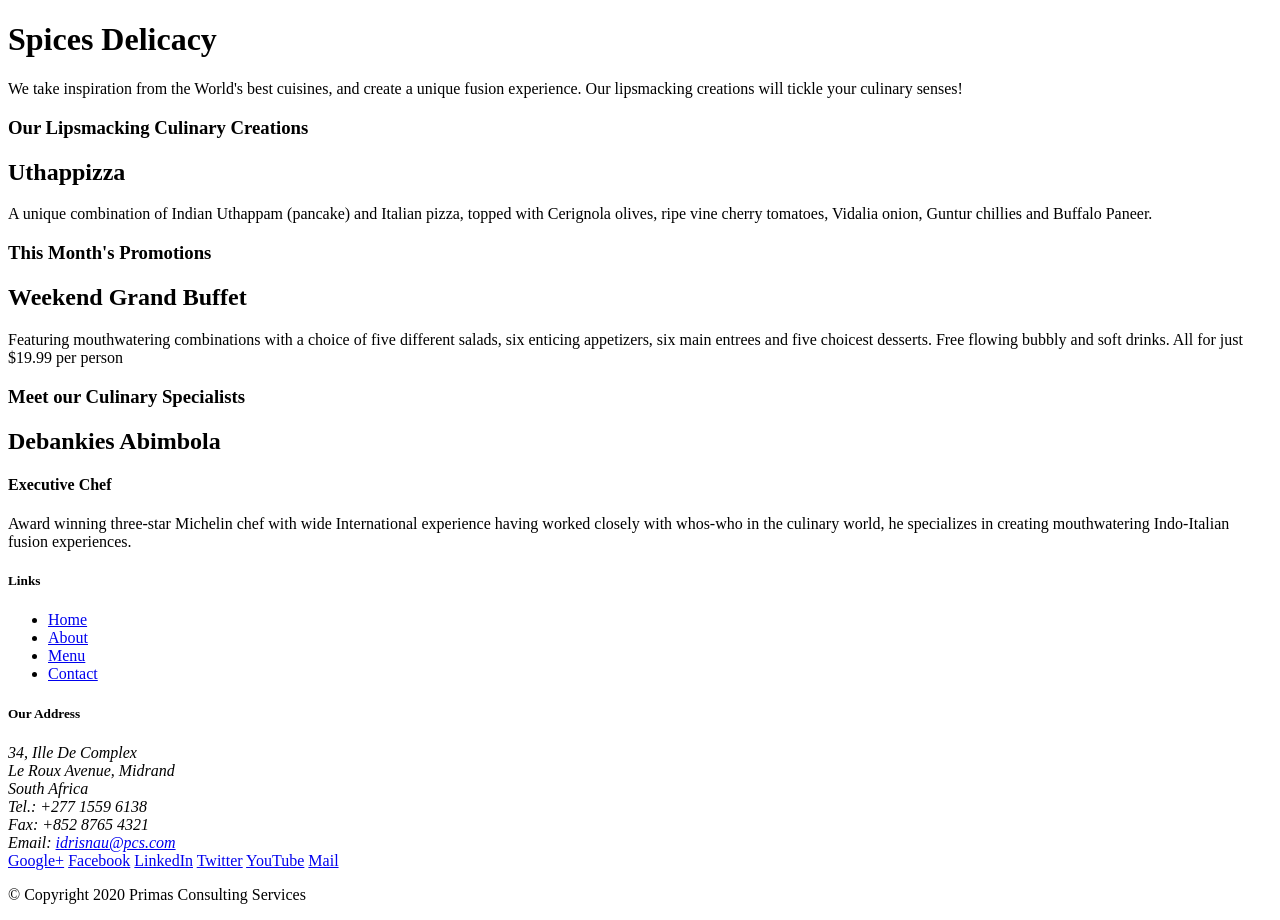
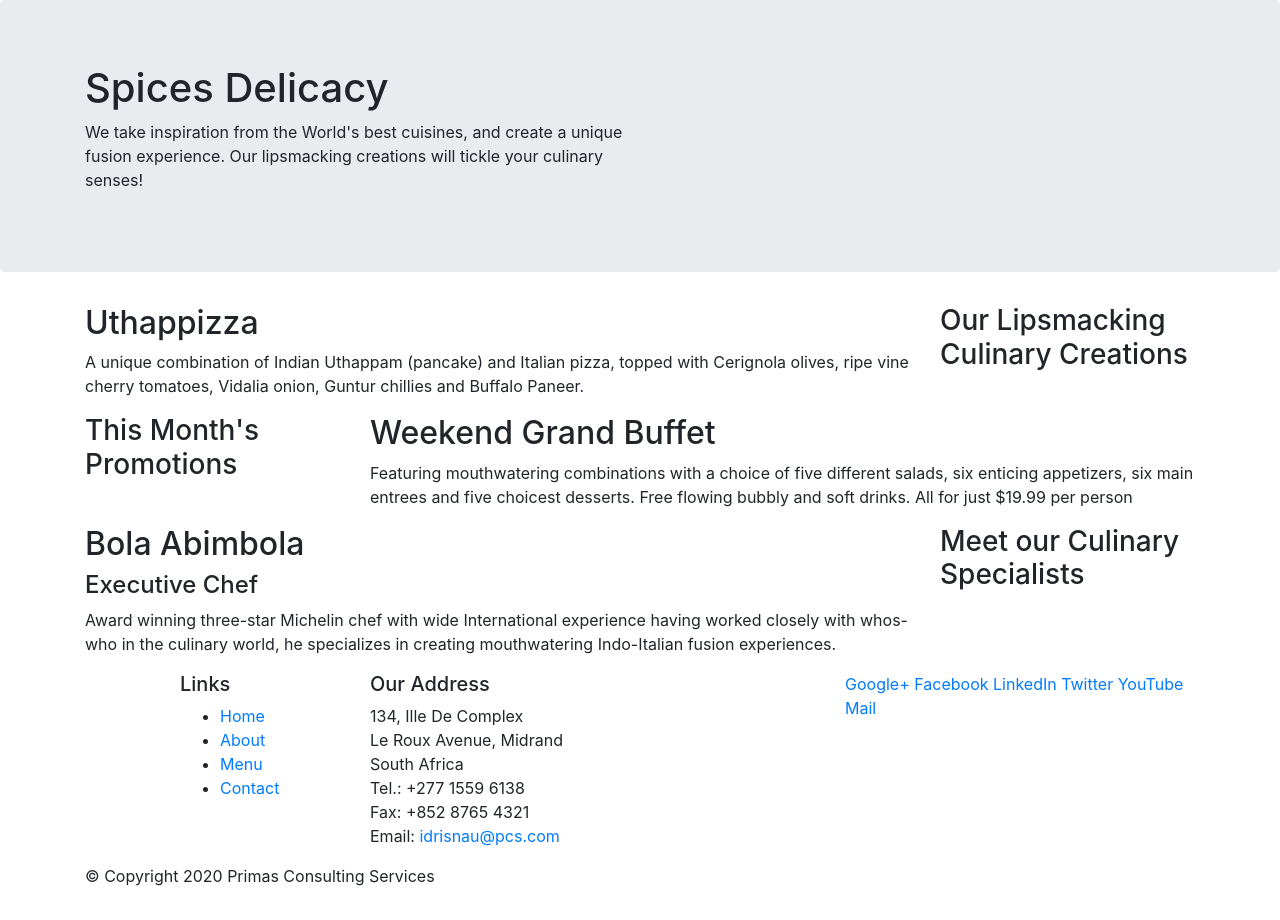
Before and after one commit to iamblessed/spicy_delicacy, a website: page index.html in a window 1280 px wide. Drawn offline with nearby package versions, Linux system fonts and the light colour scheme.

Commit message:
Bootstrap grid layout done

```diff
--- a/index.html
+++ b/index.html
@@ -2,52 +2,58 @@
 <html lang="en">
 
 <head>
+    <meta charset="utf-8">
+    <meta name="viewport" content="width=device-width, initial-scale=1, shrink-to-fit=no">
+    <meta http-equiv="x-ua-compatible" content="ie=edge">
+
+    <!-- Bootstrap CSS -->
+    <link rel="stylesheet" href="node_modules/bootstrap/dist/css/bootstrap.min.css">
     <title>Spices Delicacy</title>
 </head>
 
 <body>
 
-    <header>
-        <div>
-            <div>
-                <div>
+    <header class="jumbotron">
+        <div class="container">
+            <div class="row">
+                <div class="col-12 col-sm-6">
                     <h1>Spices Delicacy </h1>
                     <p>We take inspiration from the World's best cuisines, and create a unique fusion experience. Our lipsmacking creations will tickle your culinary senses!</p>
                 </div>
-                <div>
+                <div class="col-12 col-sm">
                 </div>
             </div>
         </div>
     </header>
 
-    <div>
-        <div>
-            <div>
+    <div class="container">
+        <div class="row">
+            <div class="col-12 col-sm-4 order-sm-last col-md-3">
                 <h3>Our Lipsmacking Culinary Creations</h3>
             </div>
-            <div>
+            <div class="col col-sm order-sm-first col-md">
                 <h2>Uthappizza</h2>
                 <p>A unique combination of Indian Uthappam (pancake) and Italian pizza, topped with Cerignola olives, ripe vine cherry tomatoes, Vidalia onion, Guntur chillies and Buffalo Paneer.</p>
             </div>
         </div>
 
 
-        <div>
-            <div>
+        <div class="row">
+            <div class="col-12 col-sm-4 col-md-3">
                 <h3>This Month's Promotions</h3>
             </div>
-            <div>
+            <div class="col col-sm col-md">
                 <h2>Weekend Grand Buffet</h2>
                 <p>Featuring mouthwatering combinations with a choice of five different salads, six enticing appetizers, six main entrees and five choicest desserts. Free flowing bubbly and soft drinks. All for just $19.99 per person </p>
             </div>
         </div>
 
-        <div>
-            <div>
+        <div class="row">
+            <div class="col-12 col-sm-4 order-sm-last col-md-3">
                 <h3>Meet our Culinary Specialists</h3>
             </div>
-            <div>
-                <h2>Debankies Abimbola</h2>
+            <div class="col col-sm order-sm-first col-md">
+                <h2>Bola Abimbola</h2>
                 <h4>Executive Chef</h4>
                 <p>Award winning three-star Michelin chef with wide International experience having worked closely with whos-who in the culinary world, he specializes in creating mouthwatering Indo-Italian fusion experiences. </p>
             </div>
@@ -55,9 +61,9 @@
     </div>
 
     <footer>
-        <div>
-            <div>
-                <div>
+        <div class="container">
+            <div class="row">
+                <div class="col-4 offset-1 col-sm-2">
                     <h5>Links</h5>
                     <ul>
                         <li><a href="#">Home</a></li>
@@ -66,10 +72,10 @@
                         <li><a href="#">Contact</a></li>
                     </ul>
                 </div>
-                <div>
+                <div class="col-7 col-sm-5">
                     <h5>Our Address</h5>
                     <address>
-		              34, Ille De Complex<br>
+		              134, Ille De Complex<br>
 		              Le Roux Avenue, Midrand<br>
 		              South Africa<br>
 		              Tel.: +277 1559 6138<br>
@@ -77,7 +83,7 @@
 		              Email: <a href="mailto:idrisnau@pcs.com">idrisnau@pcs.com</a>
 		           </address>
                 </div>
-                <div>
+                <div class="col-12 col-sm-4" >
                     <div>
                         <a href="http://google.com/+">Google+</a>
                         <a href="http://www.facebook.com/profile.php?id=">Facebook</a>
@@ -88,13 +94,17 @@
                     </div>
                 </div>
            </div>
-           <div>
-                <div>
+           <div class="row">
+                <div class="col-auto">
                     <p>© Copyright 2020 Primas Consulting Services</p>
                 </div>
            </div>
         </div>
     </footer>
+     <!-- jQuery first, then Popper.js, then Bootstrap JS. -->
+     <script src="node_modules/jquery/dist/jquery.slim.min.js"></script>
+     <script src="node_modules/popper.js/dist/umd/popper.min.js"></script>
+     <script src="node_modules/bootstrap/dist/js/bootstrap.min.js"></script>
 
 </body>
 
--- a/package.json
+++ b/package.json
@@ -20,8 +20,8 @@
     "css\""
   ],
   "dependencies": {
-    "bootstrap": "^4.0.0",
-    "jquery": "^3.3.1",
+    "bootstrap": "^4.5.0",
+    "jquery": "^3.5.1",
     "popper.js": "^1.12.9"
   }
 }
```
Also changed, not shown: 1 other file.
